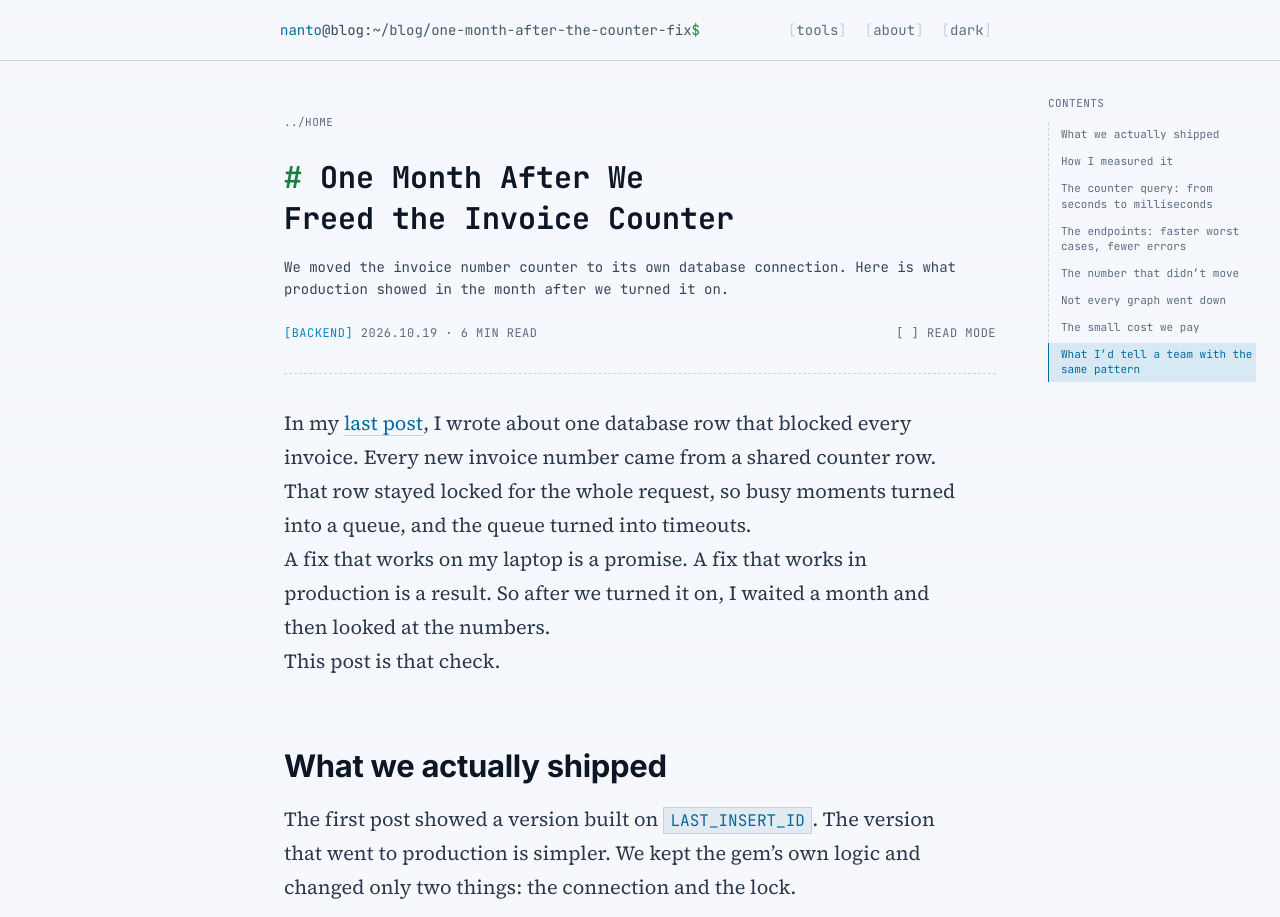
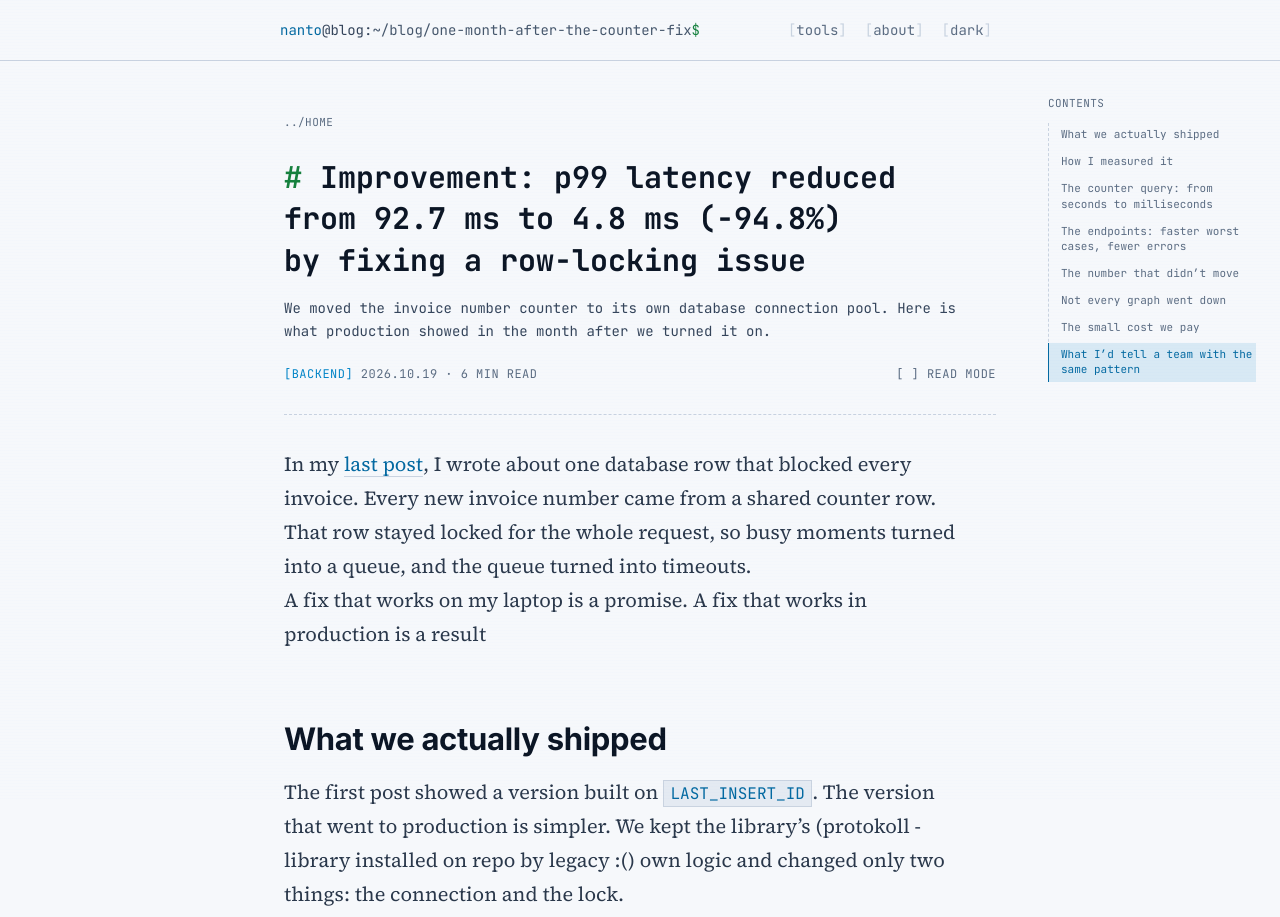
Before and after one commit to nanto88/nanto88.github.io, an Astro site: page /blog/one-month-after-the-counter-fix in a window 1280 px wide. Shown: the top 917 px of the page. Built offline with nearby package versions, Linux system fonts and the light colour scheme; Astro itself is replaced by a stand-in of ours.

Commit message:
update blog

````diff
--- a/src/content/blog/one-month-after-the-counter-fix.md
+++ b/src/content/blog/one-month-after-the-counter-fix.md
@@ -1,6 +1,6 @@
 ---
-title: "One Month After We Freed the Invoice Counter"
-description: "We moved the invoice number counter to its own database connection. Here is what production showed in the month after we turned it on."
+title: "Improvement: p99 latency reduced from 92.7 ms to 4.8 ms (-94.8%) by fixing a row-locking issue"
+description: "We moved the invoice number counter to its own database connection pool. Here is what production showed in the month after we turned it on."
 pubDate: 2026-10-19
 tags:
   - mysql
@@ -9,18 +9,16 @@ tags:
   - observability
 category: backend
 draft: false
-featured: false
+featured: true
 ---
 
 In my [last post](/blog/the-one-row-that-blocked-every-invoice/), I wrote about one database row that blocked every invoice. Every new invoice number came from a shared counter row. That row stayed locked for the whole request, so busy moments turned into a queue, and the queue turned into timeouts.
 
-A fix that works on my laptop is a promise. A fix that works in production is a result. So after we turned it on, I waited a month and then looked at the numbers.
-
-This post is that check.
+A fix that works on my laptop is a promise. A fix that works in production is a result
 
 ## What we actually shipped
 
-The first post showed a version built on `LAST_INSERT_ID`. The version that went to production is simpler. We kept the gem's own logic and changed only two things: the connection and the lock.
+The first post showed a version built on `LAST_INSERT_ID`. The version that went to production is simpler. We kept the library's (protokoll - library installed on repo by legacy :() own logic and changed only two things: the connection and the lock.
 
 ```ruby
 def claim(object, options)
@@ -87,7 +85,7 @@ Errors also dropped on the endpoints that had them:
 
 | Endpoint | Errors before | Errors after |
 | --- | --- | --- |
-| Back office GraphQL (manual invoices, contracts) | 239 | 105 |
+| GraphQL Query (manual invoices, contracts) | 239 | 105 |
 | Subscription renewals | 15 | 0 |
 | Payment receipt callback | 11 | 0 |
 
@@ -119,4 +117,4 @@ There is also the trade-off from the first post. The claim commits on its own, s
 
 If your service makes sequential numbers (invoice numbers, order numbers, ticket ids) from one shared counter row, check where that update runs. If it runs inside a long transaction, the lock lives as long as that transaction. Under load, that one row becomes a queue for the whole system.
 
-You don't need a big redesign. Claim the number on its own short transaction, so the lock is released in milliseconds. Then wait a month, and measure the tail, not the average. That is where this kind of fix shows up.
+You don't need a big redesign. Claim the number on its own short transaction
````
